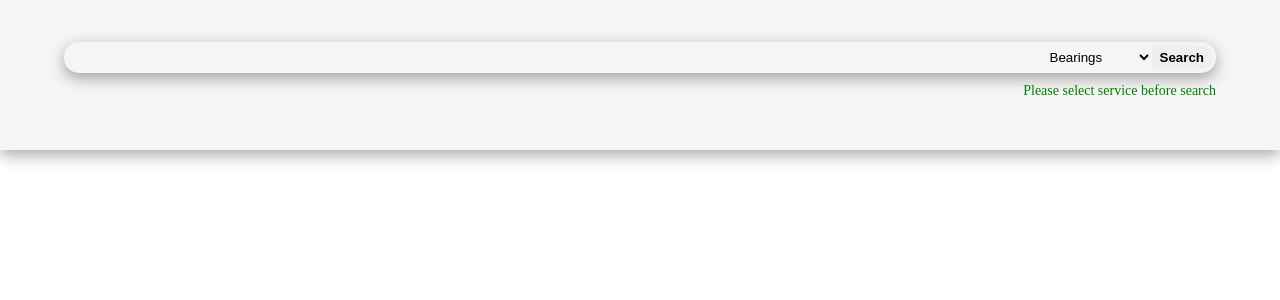
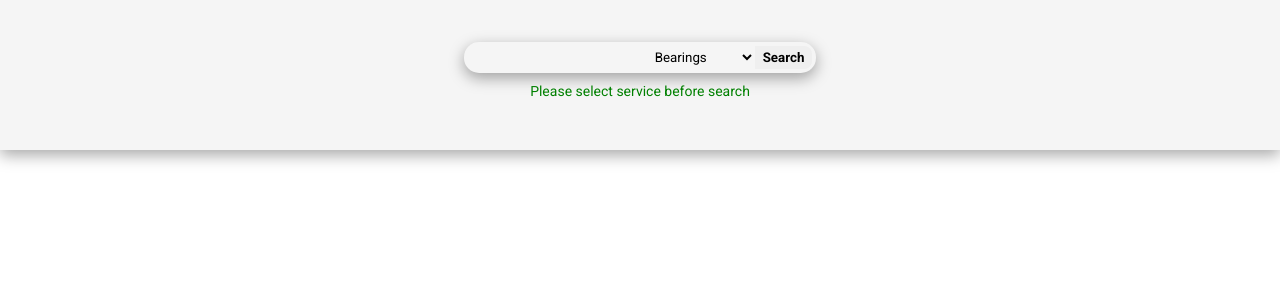
Before and after one commit to backerdev/mech, a React (Vite) app: page / in a window 1280 px wide. Shown: the top 300 px of the page. Built offline with nearby package versions, Linux system fonts and the light colour scheme.

Commit message:
final edit

```diff
--- a/index.html
+++ b/index.html
@@ -4,6 +4,12 @@
     <meta charset="UTF-8" />
 
     <meta name="viewport" content="width=device-width, initial-scale=1.0" />
+    <link rel="preconnect" href="https://fonts.googleapis.com" />
+    <link rel="preconnect" href="https://fonts.gstatic.com" crossorigin />
+    <link
+      href="https://fonts.googleapis.com/css2?family=Open+Sans:wght@300;400;500;700&family=Roboto:wght@300;400;700&display=swap"
+      rel="stylesheet"
+    />
     <title>FSOR FINDER</title>
   </head>
   <body>
--- a/src/App.css
+++ b/src/App.css
@@ -26,7 +26,7 @@ section {
 .statics {
   display: block;
   width: 100%;
-  text-align: right;
+  text-align: center;
   color: green;
   margin: 10px 0;
   font-size: 14px;
@@ -34,10 +34,17 @@ section {
 form {
   width: 90%;
   margin: 0 auto;
+  flex-direction: column;
+  display: flex;
+  /* justify-content: center; */
+  align-items: center;
 }
 .searchEngine {
-  width: 100%;
+  min-width: 250px;
+  max-width: 500px;
+
   display: flex;
+
   padding: 4px;
   background-color: whitesmoke;
   /* border: 1px solid black; */
@@ -88,18 +95,27 @@ button {
   gap: 4px;
 
   justify-content: space-between;
-  min-width: 250px;
+  min-width: 290px;
   max-width: 550px;
   padding: 4px 8px;
   box-shadow: rgba(0, 0, 0, 0.16) 0px 1px 4px;
-  margin-bottom: 2px;
+  margin-bottom: 10px;
+  cursor: pointer;
 }
 .headings {
   text-align: center;
-  background-color: whitesmoke;
+  background-color: transparent;
   font-size: 1.5rem;
+  font-weight: lighter;
+  width: max-content;
+  min-width: 150px;
+  padding: 4px 8px;
+  border-radius: 10px;
+  box-shadow: rgba(0, 0, 0, 0.16) 0px 1px 4px;
+  margin: 10px 0;
 }
 .cost {
   color: red;
   align-self: self-end;
+  margin-right: 10px;
 }
--- a/src/index.css
+++ b/src/index.css
@@ -2,4 +2,6 @@
   margin: 0;
   padding: 0;
   box-sizing: border-box;
+  font-family: "Open Sans", sans-serif;
+  font-family: "Roboto", sans-serif;
 }
```
Also changed, not shown: 4 other files (tests, documents, lock files or other folders).
